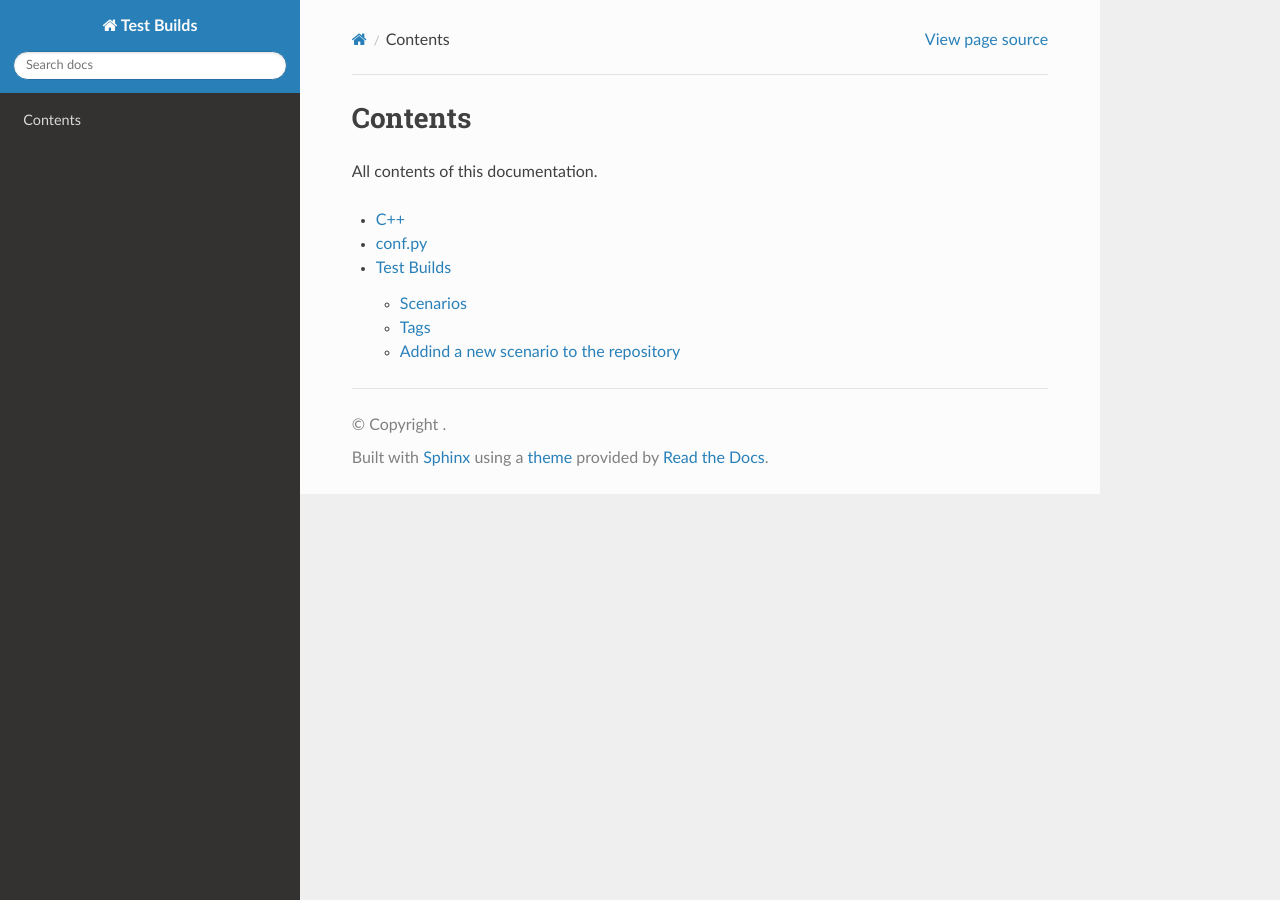
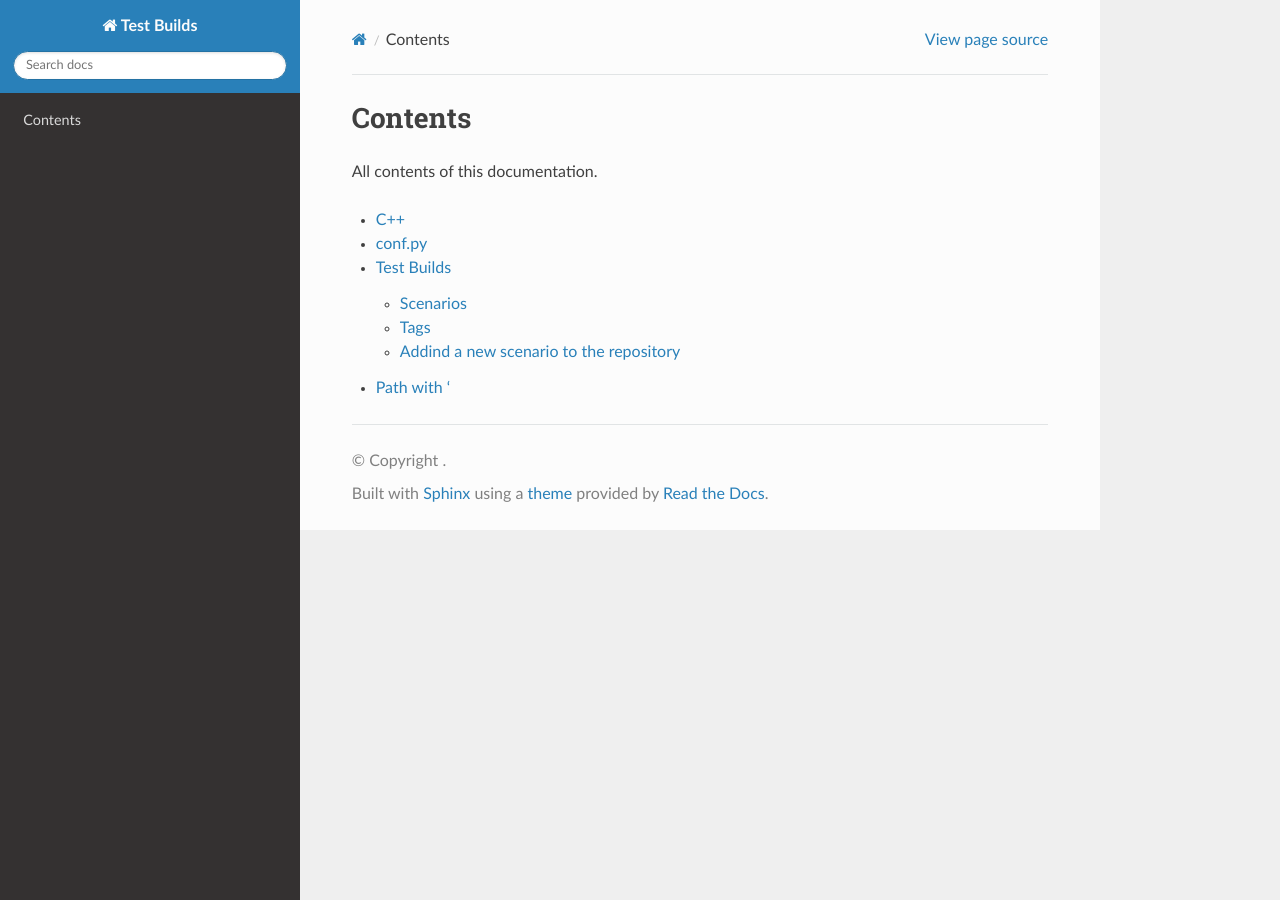
Before and after one commit to readthedocs/test-builds, a Sphinx documentation site: the page built from docs/contents.rst, in a window 1280 px wide. Built offline with Sphinx 7.4.7 and the Read the Docs theme 2.0.0, drawn with Linux system fonts in a browser that asks for light colours.

Commit message:
Test more encodes

```diff
--- a/docs/index.rst
+++ b/docs/index.rst
@@ -17,4 +17,7 @@ Sphinx configuration file used to build this docs (:doc:`see full file <conf>`),
    >>> import datetime
    >>> datetime.datetime.utcnow()  # UTC
 
-New page :doc:`c++-api`.
+New pages:
+
+- :doc:`c++-api`.
+- :doc:`path-'one'-encode`
--- /dev/null
+++ b/docs/path-'one'-encode.rst
@@ -0,0 +1,4 @@
+Path with '
+===========
+
+Serve me
```
